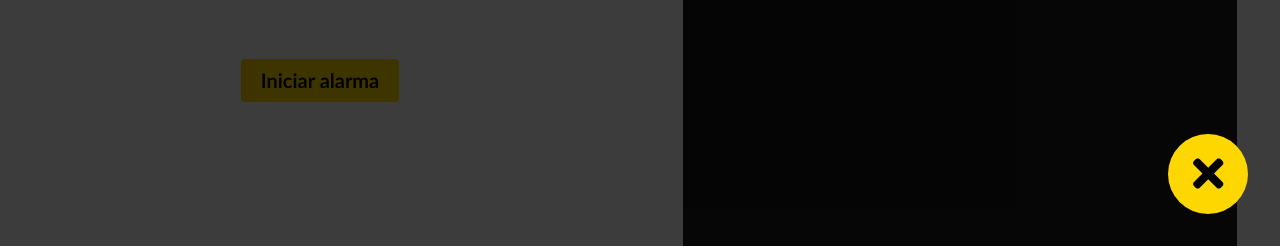
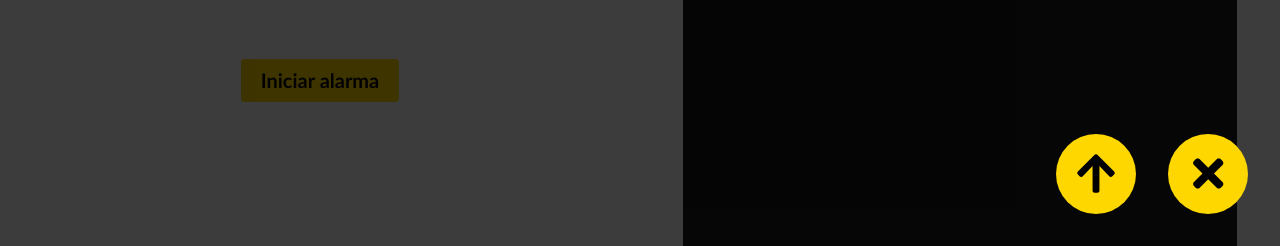
Before and after one commit to gustavoam-asdf/jon-dom-exercises, a website built with Vite: page index.html in a window 1280 px wide. Both pictures are taken after a click on the element 1208 px from the left and 728 px from the top of the page. Shown: the part 554-800 px from the top of the page. Built offline with nearby package versions, Linux system fonts and the light colour scheme.

Commit message:
Adding scroll control

```diff
--- a/src/components/PageControl/styles.css
+++ b/src/components/PageControl/styles.css
@@ -1,4 +1,6 @@
 .page-control {
+  position: fixed;
+  bottom: var(--page-control-separator);
   display: flex;
   align-items: center;
   justify-content: center;
--- a/src/components/Panel/MenuControl/styles.css
+++ b/src/components/Panel/MenuControl/styles.css
@@ -1,5 +1,3 @@
 .menu-button {
-  position: fixed;
-  bottom: 2em;
-  right: 2em;
+  right: var(--page-control-separator);
 }
--- /dev/null
+++ b/src/components/Panel/ScrollControl/index.ts
@@ -0,0 +1,27 @@
+import Icon from "@components/Icon"
+import PageControl from "@components/PageControl"
+import "./styles.css"
+
+export default class ScrollControl {
+  public self: PageControl
+  public icon: Icon
+  static className = "scroll-button"
+
+  constructor() {
+    this.icon = new Icon({
+      iconType: "fa-arrow-up",
+      className: `${ScrollControl.className}__icon`
+    })
+    this.self = new PageControl(this.icon)
+    this.self.addClass(ScrollControl.className)
+    console.log("Construyendo ScrollControl")
+    // this.self.addClass(ScrollControl.className)
+  }
+
+  action() {
+    console.log("Se ejecuta")
+    // this.icon.switchIcon(icons.cross)
+    // this.menu.list.self.classList.toggle("hide")
+    // this.menu.self.classList.toggle("hide")
+  }
+}
--- /dev/null
+++ b/src/components/Panel/ScrollControl/styles.css
@@ -0,0 +1,3 @@
+.scroll-button {
+  right: calc(var(--page-control-separator) * 2 + var(--controls-height));
+}
--- a/src/components/Panel/index.ts
+++ b/src/components/Panel/index.ts
@@ -2,34 +2,29 @@ import MenuControl from "./MenuControl"
 import Menu from "./Menu"
 import MenuList from "./Menu/MenuList"
 import "./styles.css"
-
-const PanelTemplate = ({
-  menu,
-  button
-}: {
-  menu: Menu
-  button: MenuControl
-}): HTMLDivElement => {
-  const panel: HTMLDivElement = document.createElement("div")
-  panel.classList.add(Panel.className)
-  panel.append(menu.self)
-  panel.append(button.self)
-  return panel
-}
+import ScrollControl from "./ScrollControl"
 
 export default class Panel {
   public self: HTMLDivElement
   public menu: Menu
-  public button: MenuControl
+  public menuControl: MenuControl
+  public scrollControl: ScrollControl
   static className = "panel"
 
   constructor() {
     this.menu = new Menu()
-    this.button = new MenuControl({ menu: this.menu })
-    this.self = PanelTemplate({
-      menu: this.menu,
-      button: this.button
-    })
+    this.menuControl = new MenuControl({ menu: this.menu })
+    this.scrollControl = new ScrollControl()
+    this.self = this.template()
+  }
+
+  private template = (): HTMLDivElement => {
+    const panel: HTMLDivElement = document.createElement("div")
+    panel.classList.add(Panel.className)
+    panel.append(this.menu.self)
+    panel.append(this.menuControl.self)
+    panel.append(this.scrollControl.self)
+    return panel
   }
 
   clickEvent(evt: any): boolean {
@@ -37,12 +32,12 @@ export default class Panel {
       evt.target.matches(`.${MenuControl.className}`) ||
       evt.target.matches(`.${MenuControl.className} *`)
     if (clickOnButton) {
-      this.button.action()
+      this.menuControl.action()
       return true
     }
     const clickOnMenuItem = evt.target.matches(`.${MenuList.className} *`)
     if (clickOnMenuItem) {
-      this.button.action()
+      this.menuControl.action()
       this.menu.action()
       return true
     }
--- a/src/styles.css
+++ b/src/styles.css
@@ -36,6 +36,7 @@
   --z-index-modal: 1;
   --z-index-alert: 2;
   --controls-height: 5em;
+  --page-control-separator: 2em;
 }
 
 html {
```
